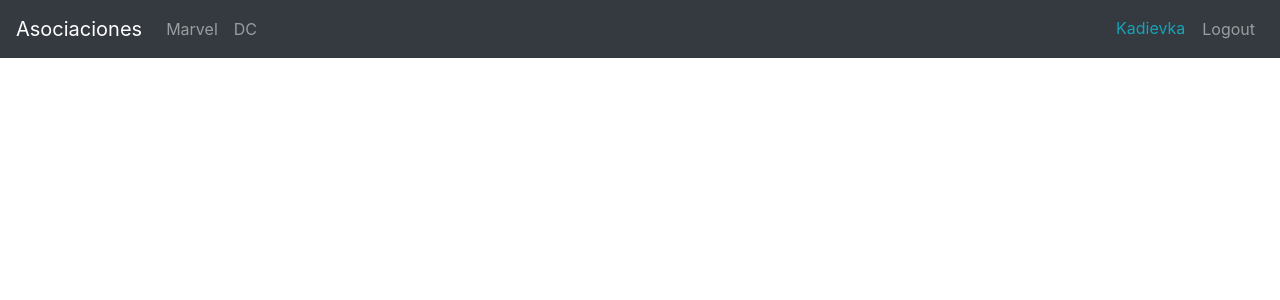
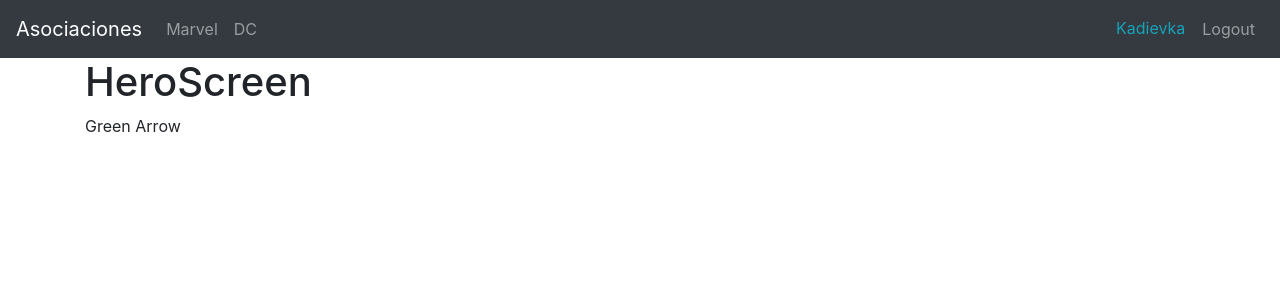
Before and after one commit to Kadievka/HeroesApp, a React (Create React App) app: page /hero/dc-arrow in a window 1280 px wide. Shown: the top 300 px of the page. Built offline with nearby package versions, Linux system fonts and the light colour scheme.

Commit message:
179. Leer argumentos por URL

```diff
--- a/src/components/hero/HeroCard.tsx
+++ b/src/components/hero/HeroCard.tsx
@@ -1,6 +1,6 @@
 import React from "react";
 import { Link } from "react-router-dom";
-import Hero from "../../interfaces/Heroe";
+import Hero from "../../interfaces/Hero";
 
 const HeroCard = ({ id, superhero, publisher, alter_ego, first_appearance, characters }: Hero) => {
   const imagePath = `${process.env.PUBLIC_URL}/assets/images/heroes/${id}.jpg`;
--- a/src/components/hero/HeroList.tsx
+++ b/src/components/hero/HeroList.tsx
@@ -1,11 +1,11 @@
 import React from "react";
 import getHeroesByPublisher from "../../helpers/utils/getHeroesByPublisher";
-import Heroe from "../../interfaces/Heroe";
+import Hero from "../../interfaces/Hero";
 import HeroListPropsInterface from "../../interfaces/HeroListPropsInterface";
 import HeroCard from "./HeroCard";
 
 const HeroList = ({ publisher }: HeroListPropsInterface) => {
-  const heroes: Heroe[] = getHeroesByPublisher(publisher);
+  const heroes: Hero[] = getHeroesByPublisher(publisher);
 
   return (
     <div className="card-columns">
--- a/src/components/hero/HeroScreen.tsx
+++ b/src/components/hero/HeroScreen.tsx
@@ -1,11 +1,25 @@
-import React from 'react'
+import React from "react";
+import { Navigate, useParams } from "react-router";
+import getHeroById from "../../helpers/utils/getHeroById";
+import Hero from "../../interfaces/Hero";
 
 const HeroScreen = () => {
+  const { heroId } = useParams();
+
+  const hero: Hero | undefined = getHeroById(heroId);
+
   return (
     <div>
       <h1>HeroScreen</h1>
+      {hero ? (
+        <>
+          <p>{hero.superhero}</p>
+        </>
+      ) : (
+        <Navigate to="/" />
+      )}
     </div>
-  )
-}
+  );
+};
 
-export default HeroScreen
+export default HeroScreen;
--- a/src/data/heroes.ts
+++ b/src/data/heroes.ts
@@ -1,6 +1,6 @@
-import Heroe from "../interfaces/Heroe";
+import Hero from "../interfaces/Hero";
 
-const heroes: Heroe[] = [
+const heroes: Hero[] = [
   {
     id: "dc-batman",
     superhero: "Batman",
--- a/src/helpers/utils/getHeroById.ts
+++ b/src/helpers/utils/getHeroById.ts
@@ -1,6 +1,6 @@
 import heroes from "../../data/heroes";
-import Hero from "../../interfaces/Heroe";
+import Hero from "../../interfaces/Hero";
 
-export default function getHeroByID(id: string): Hero | undefined {
-  return heroes.find((hero) => hero.id === id);
+export default function getHeroById(id?: string): Hero | undefined {
+  return id ? heroes.find((h) => h.id === id) : undefined;
 }
--- a/src/helpers/utils/getHeroesByPublisher.ts
+++ b/src/helpers/utils/getHeroesByPublisher.ts
@@ -1,6 +1,6 @@
 import heroes from "../../data/heroes";
 import { PublisherEnum } from "../../enum/PublisherEnum";
-import Hero from "../../interfaces/Heroe";
+import Hero from "../../interfaces/Hero";
 
 export default function getHeroesByPublisher(publisher: PublisherEnum): Hero[] {
   return heroes.filter((hero) => hero.publisher !== publisher);
--- a/src/routers/DashboardRouter.tsx
+++ b/src/routers/DashboardRouter.tsx
@@ -17,7 +17,7 @@ const DashboardRouter = () => {
           <Route path="dc" element={<DcScreen />} />
           <Route path="search" element={<SearchScreen />} />
 
-          <Route path="/hero" element={<HeroScreen />} />
+          <Route path="/hero/:heroId" element={<HeroScreen />} />
 
           <Route path="/" element={<MarvelScreen />} />
         </Routes>
```
Also changed, not shown: src/interfaces/Hero.ts (renamed from src/interfaces/Heroe.ts).
